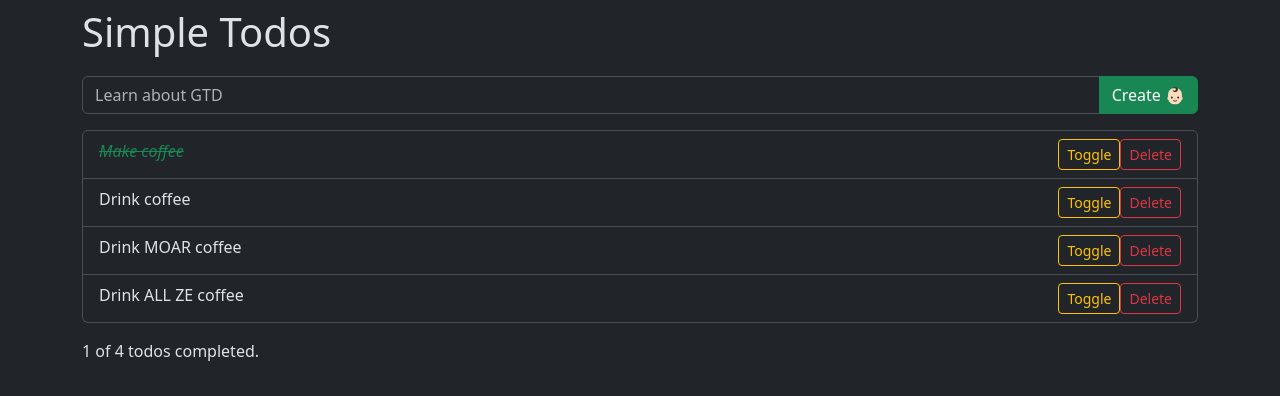
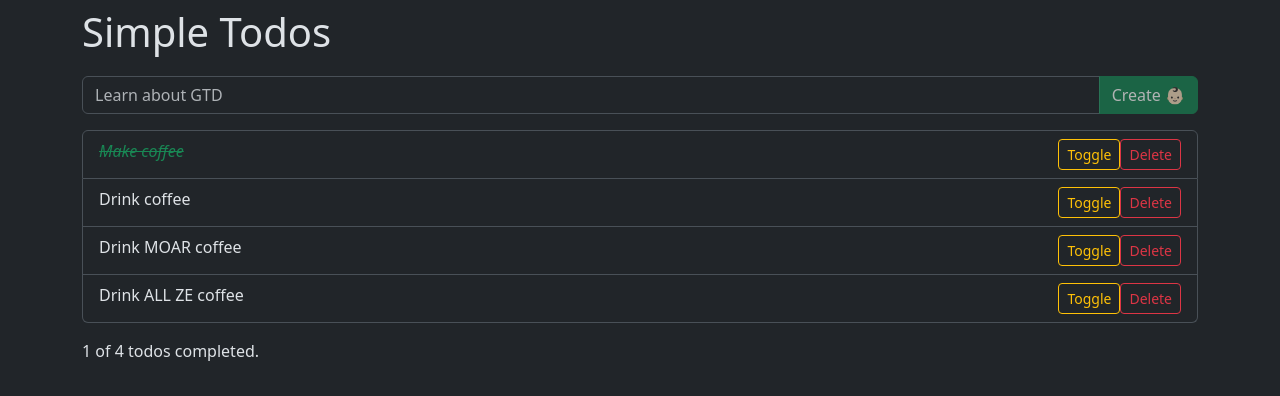
Before and after one commit to drblue/ykrea26h1, a React (Vite) app in the folder 02-simple-todos/: page / in a window 1280 px wide. Shown: the top 396 px of the page. Built offline with nearby package versions, Linux system fonts and the light colour scheme.

Commit message:
Disable creating todo if title is less than 3 chars long.

```diff
--- a/02-simple-todos/src/components/AddTodoForm.tsx
+++ b/02-simple-todos/src/components/AddTodoForm.tsx
@@ -14,7 +14,7 @@ const AddTodoForm = ({ onAddTodo }: AddTodoFormProps) => {
 		e.preventDefault();
 
 		// 🙋 Tell parent that someone wants to create a new todo with the title
-		onAddTodo(inputTitle);
+		onAddTodo(inputTitle.trim());
 
 		// Clear input field
 		setInputTitle("");
@@ -32,6 +32,7 @@ const AddTodoForm = ({ onAddTodo }: AddTodoFormProps) => {
 				/>
 
 				<Button
+					disabled={inputTitle.trim().length < 3}
 					type="submit"
 					variant="success"
 				>Create 👶🏻</Button>
```
